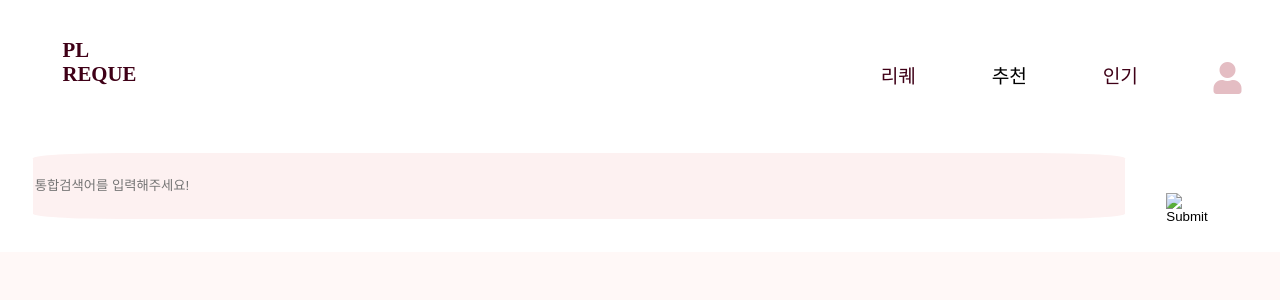
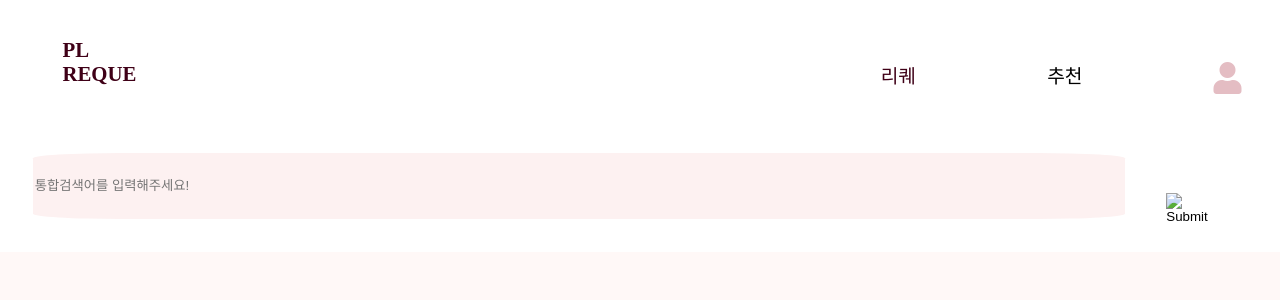
Before and after one commit to genieu99/2023-Herethon-13, a Django app: page /playlistApp/recommend_board/ in a window 1280 px wide. Shown: the top 300 px of the page. Run offline with Django 4.2, Linux system fonts and the light colour scheme; a user stored in the database is signed in; data comes from the database, SQL or seed files in the repository; parts of the project's set-up code (start-up, migrations or seed data) failed here and were passed over.

Commit message:
Update recommend.html

```diff
--- a/prProject/playlistApp/templates/recommend.html
+++ b/prProject/playlistApp/templates/recommend.html
@@ -25,9 +25,6 @@
                     <a href="{% url 'playlistApp:request_board' %}" id="request_btn_">리퀘</a>
                 </div>
                 <div class="recommend_link" >추천</a></div>
-                <div class="hot_link">
-                    <a href="{% url 'playlistApp:popular_board' %}" id="hot_btn_">인기</a>
-                </div>
                 <div class="mypage_link"><a href="http://">
                     <i class="fas fa-user fa-2x" style="color: #e4bdc3"></i></a>
                 </div>
```
